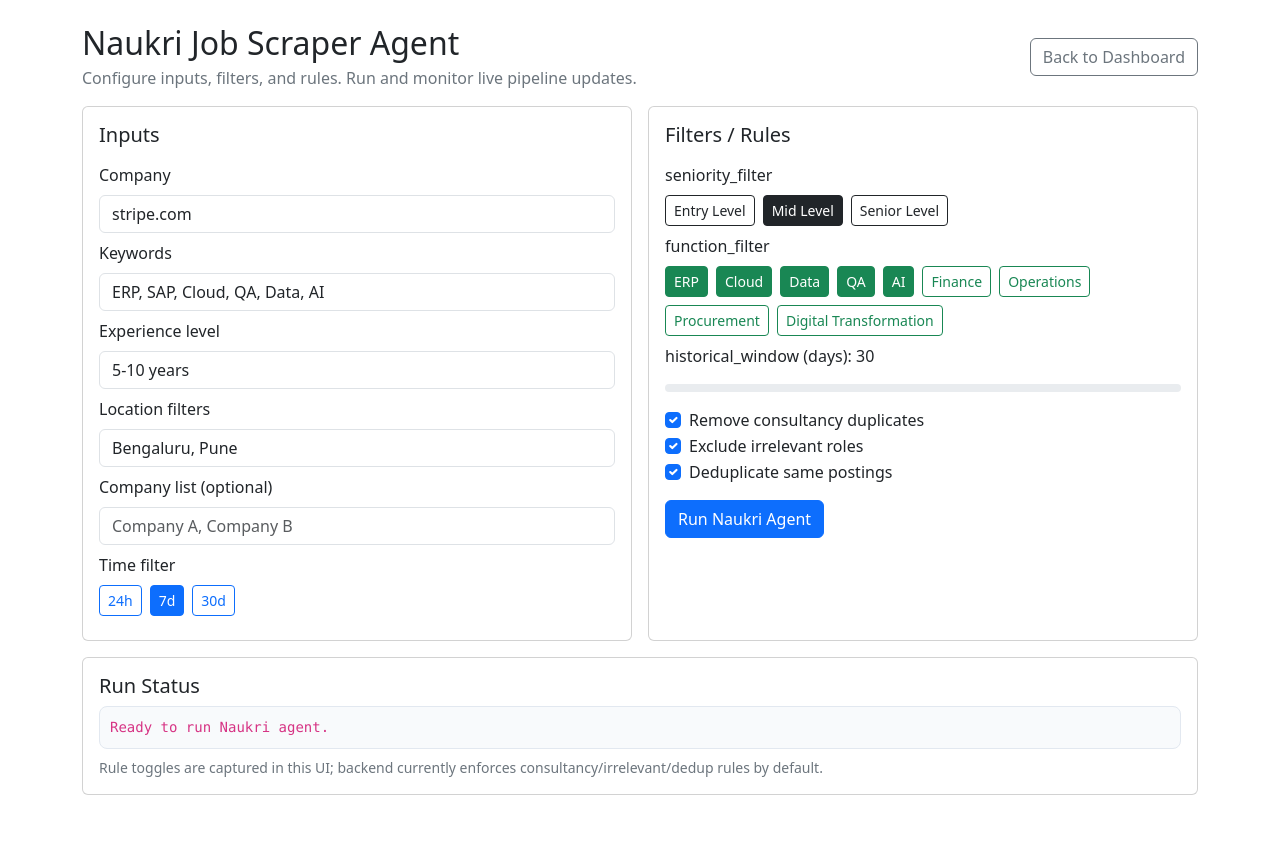
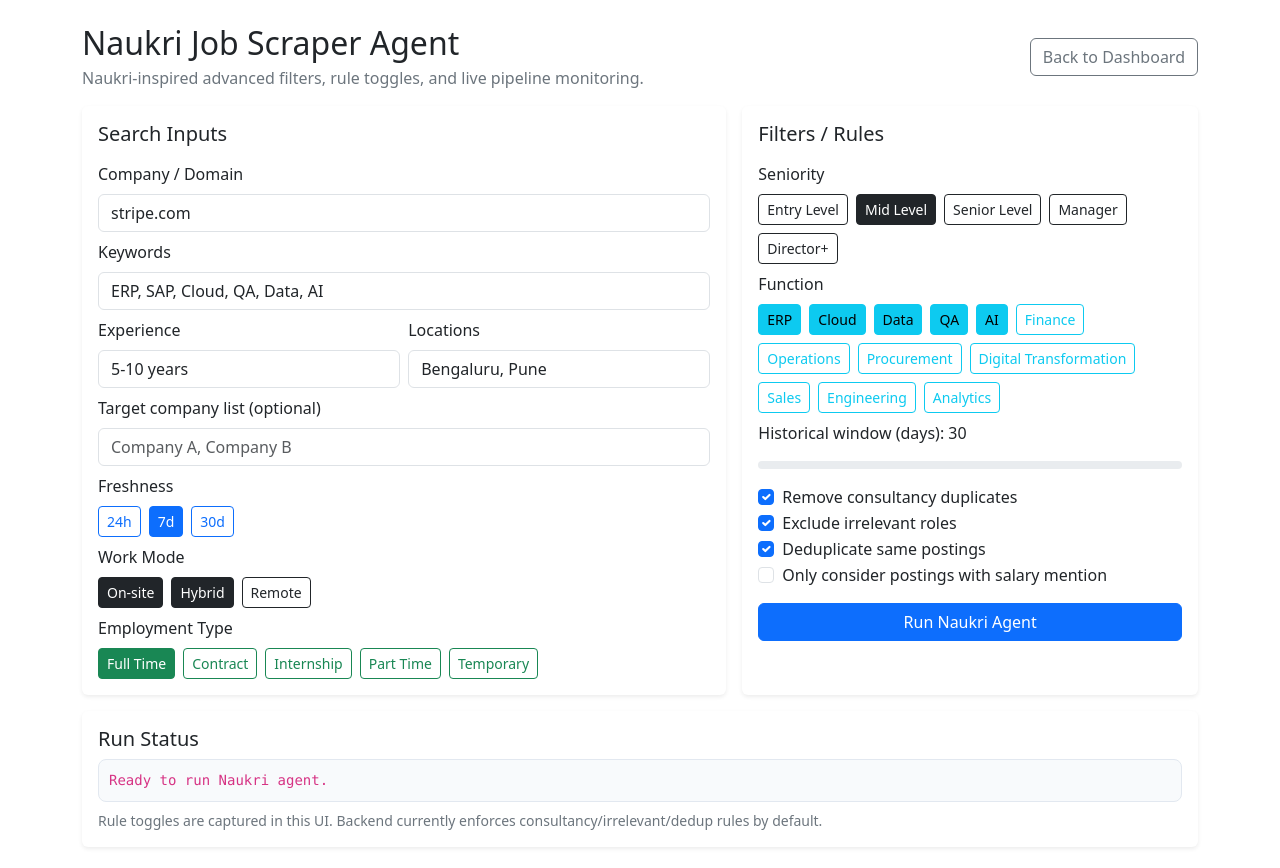
Before and after one commit to kiruba11k/HireSense, a Next.js app in the folder frontend/: page /naukri in a window 1280 px wide. Shown: the top 868 px of the page. Before the commit the page ends 819 px from the top, so only its background shows below. Built offline with nearby package versions, Linux system fonts and the light colour scheme; no server answers.

Commit message:
Enhance Naukri agent UI and fix dashboard return flow

```diff
--- a/frontend/pages/naukri.tsx
+++ b/frontend/pages/naukri.tsx
@@ -1,6 +1,7 @@
-import { useMemo, useState } from "react";
+import { useMemo, useRef, useState } from "react";
 import Head from "next/head";
-import Link from "next/link";
+import { useRouter } from "next/router";
+import { motion } from "../lib/framer-motion";
 import { Stage2RunPayload, startPipeline } from "../services/api";
 import { connectWS } from "../services/websocket";
 
@@ -16,8 +17,13 @@
   "Operations",
   "Procurement",
   "Digital Transformation",
+  "Sales",
+  "Engineering",
+  "Analytics",
 ];
-const SENIORITY_OPTIONS = ["Entry Level", "Mid Level", "Senior Level"];
+const SENIORITY_OPTIONS = ["Entry Level", "Mid Level", "Senior Level", "Manager", "Director+"];
+const EMPLOYMENT_TYPES = ["Full Time", "Contract", "Internship", "Part Time", "Temporary"];
+const WORK_MODES = ["On-site", "Hybrid", "Remote"];
 
 const parseList = (value: string) =>
   value
@@ -25,7 +31,16 @@
     .map((item) => item.trim())
     .filter(Boolean);
 
+const cardAnimation = {
+  initial: { opacity: 0, y: 14 },
+  animate: { opacity: 1, y: 0 },
+  transition: { duration: 0.28 },
+};
+
 export default function NaukriPage() {
+  const router = useRouter();
+  const socketRef = useRef<WebSocket | null>(null);
+
   const [companyName, setCompanyName] = useState("stripe.com");
   const [keywords, setKeywords] = useState(DEFAULT_KEYWORDS.join(", "));
   const [experienceLevel, setExperienceLevel] = useState("5-10 years");
@@ -34,25 +49,49 @@
   const [timeFilter, setTimeFilter] = useState<"24h" | "7d" | "30d">("7d");
   const [seniorityFilter, setSeniorityFilter] = useState<string[]>(["Mid Level"]);
   const [functionFilter, setFunctionFilter] = useState<string[]>(DEFAULT_FUNCTION_FILTERS);
+  const [employmentTypes, setEmploymentTypes] = useState<string[]>(["Full Time"]);
+  const [workModes, setWorkModes] = useState<string[]>(["Hybrid", "On-site"]);
   const [historicalWindow, setHistoricalWindow] = useState(30);
   const [removeConsultancyDuplicates, setRemoveConsultancyDuplicates] = useState(true);
   const [excludeIrrelevantRoles, setExcludeIrrelevantRoles] = useState(true);
   const [deduplicatePostings, setDeduplicatePostings] = useState(true);
+  const [requireSalaryMention, setRequireSalaryMention] = useState(false);
   const [running, setRunning] = useState(false);
   const [taskId, setTaskId] = useState("");
   const [logs, setLogs] = useState<string[]>(["Ready to run Naukri agent."]);
   const [summary, setSummary] = useState<{ jobs: number; spikes: number; recruiterSignals: number } | null>(null);
 
-  const canRun = useMemo(() => companyName.trim().length > 0, [companyName]);
+  const canRun = useMemo(() => companyName.trim().length > 0 && parseList(locations).length > 0, [companyName, locations]);
 
   const toggleChoice = (value: string, choices: string[], setChoices: (next: string[]) => void) => {
     setChoices(choices.includes(value) ? choices.filter((item) => item !== value) : [...choices, value]);
+  };
+
+  const navigateDashboard = () => {
+    if (typeof window !== "undefined") {
+      const persisted = window.sessionStorage.getItem("hiresense.dashboard.state");
+      if (persisted) {
+        try {
+          const parsed = JSON.parse(persisted);
+          parsed.activeView = "overview";
+          window.sessionStorage.setItem("hiresense.dashboard.state", JSON.stringify(parsed));
+        } catch {
+          window.sessionStorage.removeItem("hiresense.dashboard.state");
+        }
+      }
+    }
+    router.push("/?view=overview");
   };
 
   const runNaukriAgent = async () => {
     if (!canRun) return;
     setRunning(true);
     setSummary(null);
+    if (socketRef.current) {
+      socketRef.current.close();
+      socketRef.current = null;
+    }
+
     setLogs((prev) => [`${new Date().toLocaleTimeString()} • Starting Naukri pipeline`, ...prev].slice(0, 15));
 
     const payload: Stage2RunPayload = {
@@ -61,7 +100,7 @@
       jobs: {
         keywords: parseList(keywords).length ? parseList(keywords) : DEFAULT_KEYWORDS,
         locations: parseList(locations),
-        experience_level: experienceLevel,
+        experience_level: `${experienceLevel} | mode=${workModes.join("/")} | type=${employmentTypes.join("/")} | salary=${requireSalaryMention ? "required" : "any"}`,
         company_list: parseList(companyList),
         time_filter: timeFilter,
         seniority_filter: seniorityFilter,
@@ -75,7 +114,7 @@
       const start = await startPipeline(companyName, payload);
       setTaskId(start.task_id);
 
-      connectWS(start.task_id, (msg: any) => {
+      socketRef.current = connectWS(start.task_id, (msg: any) => {
         if (msg.type === "done") {
           const jobs: any[] = msg?.data?.jobs || [];
           const spikes = jobs.filter((job) => job?.is_hiring_spike).length;
@@ -83,6 +122,8 @@
           setSummary({ jobs: jobs.length, spikes, recruiterSignals });
           setRunning(false);
           setLogs((prev) => [`${new Date().toLocaleTimeString()} • Done. Jobs=${jobs.length}`, ...prev].slice(0, 15));
+          socketRef.current?.close();
+          socketRef.current = null;
         } else {
           setLogs((prev) => [`${new Date().toLocaleTimeString()} • ${msg.type} updated`, ...prev].slice(0, 15));
         }
@@ -99,48 +140,98 @@
         <title>Naukri Agent Designer | HireSense</title>
         <link href="https://cdn.jsdelivr.net/npm/bootstrap@5.3.3/dist/css/bootstrap.min.css" rel="stylesheet" />
       </Head>
+
       <main className="container py-4">
-        <div className="d-flex justify-content-between align-items-center mb-3">
+        <motion.div className="d-flex justify-content-between align-items-center mb-3" initial={{ opacity: 0 }} animate={{ opacity: 1 }}>
           <div>
             <h2 className="mb-1">Naukri Job Scraper Agent</h2>
-            <p className="text-secondary mb-0">Configure inputs, filters, and rules. Run and monitor live pipeline updates.</p>
+            <p className="text-secondary mb-0">Naukri-inspired advanced filters, rule toggles, and live pipeline monitoring.</p>
           </div>
-          <Link href="/" className="btn btn-outline-secondary">Back to Dashboard</Link>
-        </div>
+          <button type="button" onClick={navigateDashboard} className="btn btn-outline-secondary">
+            Back to Dashboard
+          </button>
+        </motion.div>
 
         <div className="row g-3">
-          <div className="col-lg-6">
-            <div className="card h-100">
+          <div className="col-lg-7">
+            <motion.div className="card h-100 border-0 shadow-sm" {...cardAnimation}>
               <div className="card-body">
-                <h5>Inputs</h5>
-                <label className="form-label mt-2">Company</label>
+                <h5>Search Inputs</h5>
+                <label className="form-label mt-2">Company / Domain</label>
                 <input className="form-control mb-2" value={companyName} onChange={(e) => setCompanyName(e.target.value)} placeholder="company domain or name" />
+
                 <label className="form-label">Keywords</label>
                 <input className="form-control mb-2" value={keywords} onChange={(e) => setKeywords(e.target.value)} placeholder="ERP, SAP, Cloud, QA, Data, AI" />
-                <label className="form-label">Experience level</label>
-                <input className="form-control mb-2" value={experienceLevel} onChange={(e) => setExperienceLevel(e.target.value)} placeholder="e.g., 5-10 years" />
-                <label className="form-label">Location filters</label>
-                <input className="form-control mb-2" value={locations} onChange={(e) => setLocations(e.target.value)} placeholder="Bengaluru, Pune, Hyderabad" />
-                <label className="form-label">Company list (optional)</label>
+
+                <div className="row g-2">
+                  <div className="col-md-6">
+                    <label className="form-label">Experience</label>
+                    <input className="form-control mb-2" value={experienceLevel} onChange={(e) => setExperienceLevel(e.target.value)} placeholder="e.g., 5-10 years" />
+                  </div>
+                  <div className="col-md-6">
+                    <label className="form-label">Locations</label>
+                    <input className="form-control mb-2" value={locations} onChange={(e) => setLocations(e.target.value)} placeholder="Bengaluru, Pune, Hyderabad" />
+                  </div>
+                </div>
+
+                <label className="form-label">Target company list (optional)</label>
                 <input className="form-control mb-2" value={companyList} onChange={(e) => setCompanyList(e.target.value)} placeholder="Company A, Company B" />
 
-                <label className="form-label">Time filter</label>
+                <label className="form-label">Freshness</label>
                 <div className="d-flex gap-2 flex-wrap mb-2">
                   {(["24h", "7d", "30d"] as const).map((opt) => (
-                    <button key={opt} className={`btn btn-sm ${timeFilter === opt ? "btn-primary" : "btn-outline-primary"}`} type="button" onClick={() => setTimeFilter(opt)}>
+                    <motion.button
+                      key={opt}
+                      className={`btn btn-sm ${timeFilter === opt ? "btn-primary" : "btn-outline-primary"}`}
+                      type="button"
+                      whileHover={{ scale: 1.03 }}
+                      whileTap={{ scale: 0.98 }}
+                      onClick={() => setTimeFilter(opt)}
+                    >
                       {opt}
-                    </button>
+                    </motion.button>
+                  ))}
+                </div>
+
+                <label className="form-label">Work Mode</label>
+                <div className="d-flex gap-2 flex-wrap mb-2">
+                  {WORK_MODES.map((opt) => (
+                    <motion.button
+                      key={opt}
+                      className={`btn btn-sm ${workModes.includes(opt) ? "btn-dark" : "btn-outline-dark"}`}
+                      type="button"
+                      whileHover={{ y: -1 }}
+                      onClick={() => toggleChoice(opt, workModes, setWorkModes)}
+                    >
+                      {opt}
+                    </motion.button>
+                  ))}
+                </div>
+
+                <label className="form-label">Employment Type</label>
+                <div className="d-flex gap-2 flex-wrap">
+                  {EMPLOYMENT_TYPES.map((opt) => (
+                    <motion.button
+                      key={opt}
+                      className={`btn btn-sm ${employmentTypes.includes(opt) ? "btn-success" : "btn-outline-success"}`}
+                      type="button"
+                      whileHover={{ y: -1 }}
+                      onClick={() => toggleChoice(opt, employmentTypes, setEmploymentTypes)}
+                    >
+                      {opt}
+                    </motion.button>
                   ))}
                 </div>
               </div>
-            </div>
+            </motion.div>
           </div>
 
-          <div className="col-lg-6">
-            <div className="card h-100">
+          <div className="col-lg-5">
+            <motion.div className="card h-100 border-0 shadow-sm" {...cardAnimation}>
               <div className="card-body">
                 <h5>Filters / Rules</h5>
-                <label className="form-label mt-2">seniority_filter</label>
+
+                <label className="form-label mt-2">Seniority</label>
                 <div className="d-flex gap-2 flex-wrap mb-2">
                   {SENIORITY_OPTIONS.map((opt) => (
                     <button key={opt} className={`btn btn-sm ${seniorityFilter.includes(opt) ? "btn-dark" : "btn-outline-dark"}`} type="button" onClick={() => toggleChoice(opt, seniorityFilter, setSeniorityFilter)}>
@@ -149,16 +240,16 @@
                   ))}
                 </div>
 
-                <label className="form-label">function_filter</label>
+                <label className="form-label">Function</label>
                 <div className="d-flex gap-2 flex-wrap mb-2">
                   {ALL_FUNCTION_FILTERS.map((opt) => (
-                    <button key={opt} className={`btn btn-sm ${functionFilter.includes(opt) ? "btn-success" : "btn-outline-success"}`} type="button" onClick={() => toggleChoice(opt, functionFilter, setFunctionFilter)}>
+                    <button key={opt} className={`btn btn-sm ${functionFilter.includes(opt) ? "btn-info" : "btn-outline-info"}`} type="button" onClick={() => toggleChoice(opt, functionFilter, setFunctionFilter)}>
                       {opt}
                     </button>
                   ))}
                 </div>
 
-                <label className="form-label">historical_window (days): {historicalWindow}</label>
+                <label className="form-label">Historical window (days): {historicalWindow}</label>
                 <input type="range" className="form-range mb-2" min={7} max={180} value={historicalWindow} onChange={(e) => setHistoricalWindow(Number(e.target.value))} />
 
                 <div className="form-check">
@@ -169,45 +260,51 @@
                   <input className="form-check-input" type="checkbox" checked={excludeIrrelevantRoles} onChange={(e) => setExcludeIrrelevantRoles(e.target.checked)} id="exclude-irrelevant" />
                   <label className="form-check-label" htmlFor="exclude-irrelevant">Exclude irrelevant roles</label>
                 </div>
-                <div className="form-check mb-2">
+                <div className="form-check">
                   <input className="form-check-input" type="checkbox" checked={deduplicatePostings} onChange={(e) => setDeduplicatePostings(e.target.checked)} id="dedupe-postings" />
                   <label className="form-check-label" htmlFor="dedupe-postings">Deduplicate same postings</label>
                 </div>
+                <div className="form-check mb-3">
+                  <input className="form-check-input" type="checkbox" checked={requireSalaryMention} onChange={(e) => setRequireSalaryMention(e.target.checked)} id="salary-only" />
+                  <label className="form-check-label" htmlFor="salary-only">Only consider postings with salary mention</label>
+                </div>
 
-                <button className="btn btn-primary mt-2" onClick={runNaukriAgent} disabled={!canRun || running}>
+                <motion.button className="btn btn-primary w-100" onClick={runNaukriAgent} disabled={!canRun || running} whileHover={{ scale: 1.01 }} whileTap={{ scale: 0.99 }}>
                   {running ? "Running..." : "Run Naukri Agent"}
-                </button>
+                </motion.button>
               </div>
-            </div>
+            </motion.div>
           </div>
         </div>
 
-        <div className="card mt-3">
+        <motion.div className="card mt-3 border-0 shadow-sm" {...cardAnimation}>
           <div className="card-body">
             <h5>Run Status</h5>
             {taskId && <p className="mb-2"><strong>Task ID:</strong> {taskId}</p>}
+
             {summary && (
-              <div className="mb-3">
+              <motion.div className="mb-3" initial={{ opacity: 0, y: 6 }} animate={{ opacity: 1, y: 0 }}>
                 <span className="badge text-bg-primary me-2">Jobs: {summary.jobs}</span>
                 <span className="badge text-bg-warning me-2">Spikes: {summary.spikes}</span>
                 <span className="badge text-bg-info">Recruiter Signals: {summary.recruiterSignals}</span>
-              </div>
+              </motion.div>
             )}
+
             <div className="log-box">
               {logs.map((log) => (
                 <code key={log} className="d-block">{log}</code>
               ))}
             </div>
             <small className="text-secondary d-block mt-2">
-              Rule toggles are captured in this UI; backend currently enforces consultancy/irrelevant/dedup rules by default.
+              Rule toggles are captured in this UI. Backend currently enforces consultancy/irrelevant/dedup rules by default.
             </small>
           </div>
-        </div>
+        </motion.div>
       </main>
 
       <style jsx>{`
         .log-box {
-          max-height: 240px;
+          max-height: 260px;
           overflow: auto;
           border: 1px solid #e2e8f0;
           border-radius: 8px;
```
Also changed, not shown: frontend/pages/index.tsx (+6 -1 lines), frontend/services/websocket.ts (+7 -1 lines).
